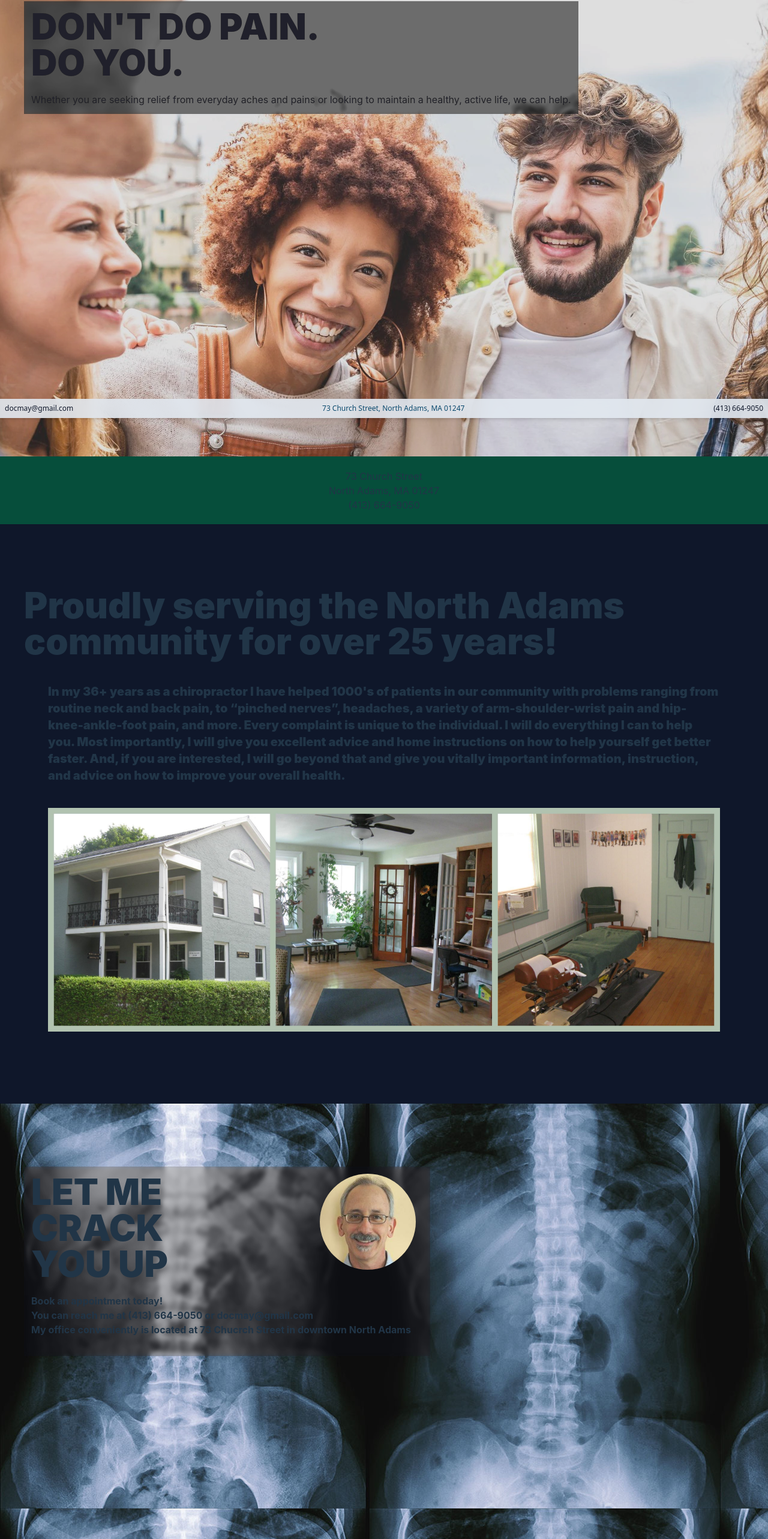
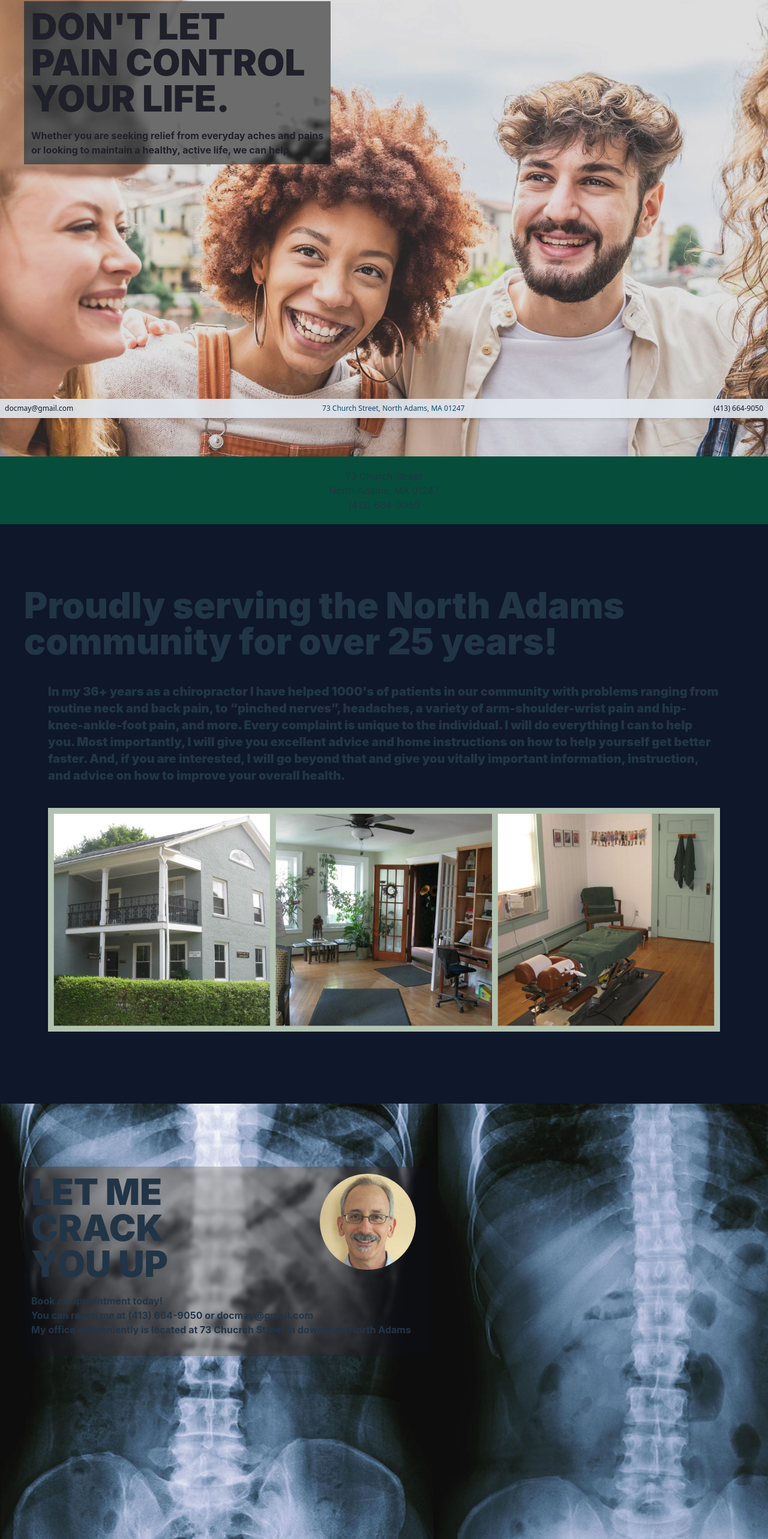
Before and after one commit to maxmay94/dr_may_2, a React (Vite) app: page / in a window 1280 px wide. Shown: the part 103-2669 px from the top of the page at 60% size. Built offline with nearby package versions, Linux system fonts and the light colour scheme.

Commit message:
small changes

```diff
--- a/src/pages/Landing/Landing.jsx
+++ b/src/pages/Landing/Landing.jsx
@@ -8,10 +8,13 @@ const Landing = () => {
         </div>
         <div className="bg-slate-900/60 backdrop-blur-[3px] backdrop-grayscale p-3 m-10 w-fit contrast-200">
           <p className="font-black text-6xl">
-            DON'T DO PAIN. <br /> DO YOU.
+            DON'T LET <br />
+            PAIN CONTROL <br />
+            YOUR LIFE.
           </p>
-          <p className="pt-5">
-            Whether you are seeking relief from everyday aches and pains or looking to maintain a healthy, active life, we can help.
+          <p className="pt-5 font-bold">
+            Whether you are seeking relief from everyday aches and pains <br />
+            or looking to maintain a healthy, active life, we can help.
           </p>
         </div>
       </div>
@@ -56,7 +59,7 @@ const Landing = () => {
 
 
       {/* ----- TESITMONAL? ----- */}
-      <div className=" bg-fixed bg-[url('public/images/x-ray_film_temp.jpeg')] h-screen w-screen pt-[64px]">
+      <div className="bg-[url('public/images/x-ray_film_temp.jpeg')] bg-fixed bg-cover h-screen w-screen pt-[64px]">
       {/* <div className=" bg-fixed bg-cover bg-x-ray-temp h-screen w-screen pt-[64px]"> */}
         <div className="h-[1px]">
         </div>
```
